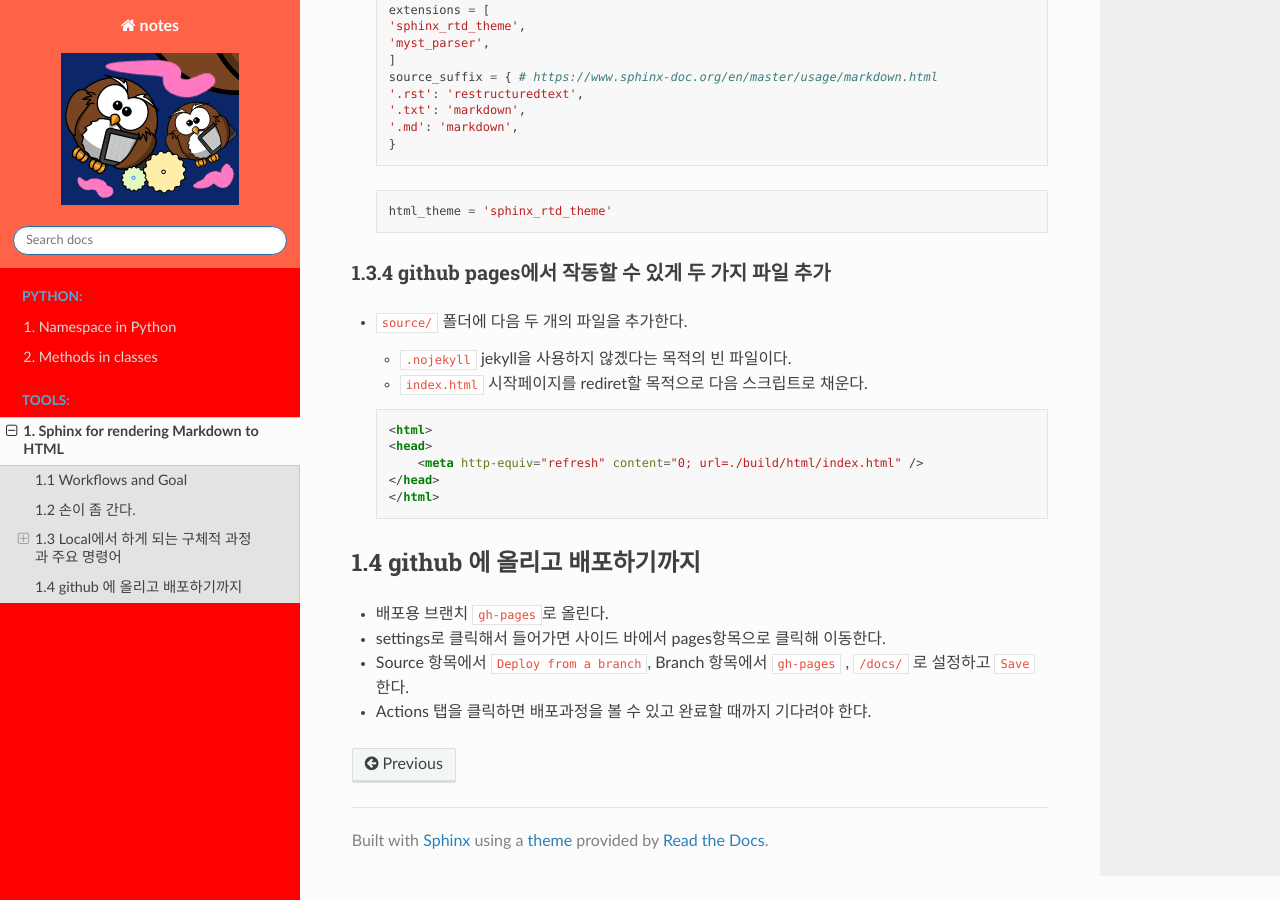
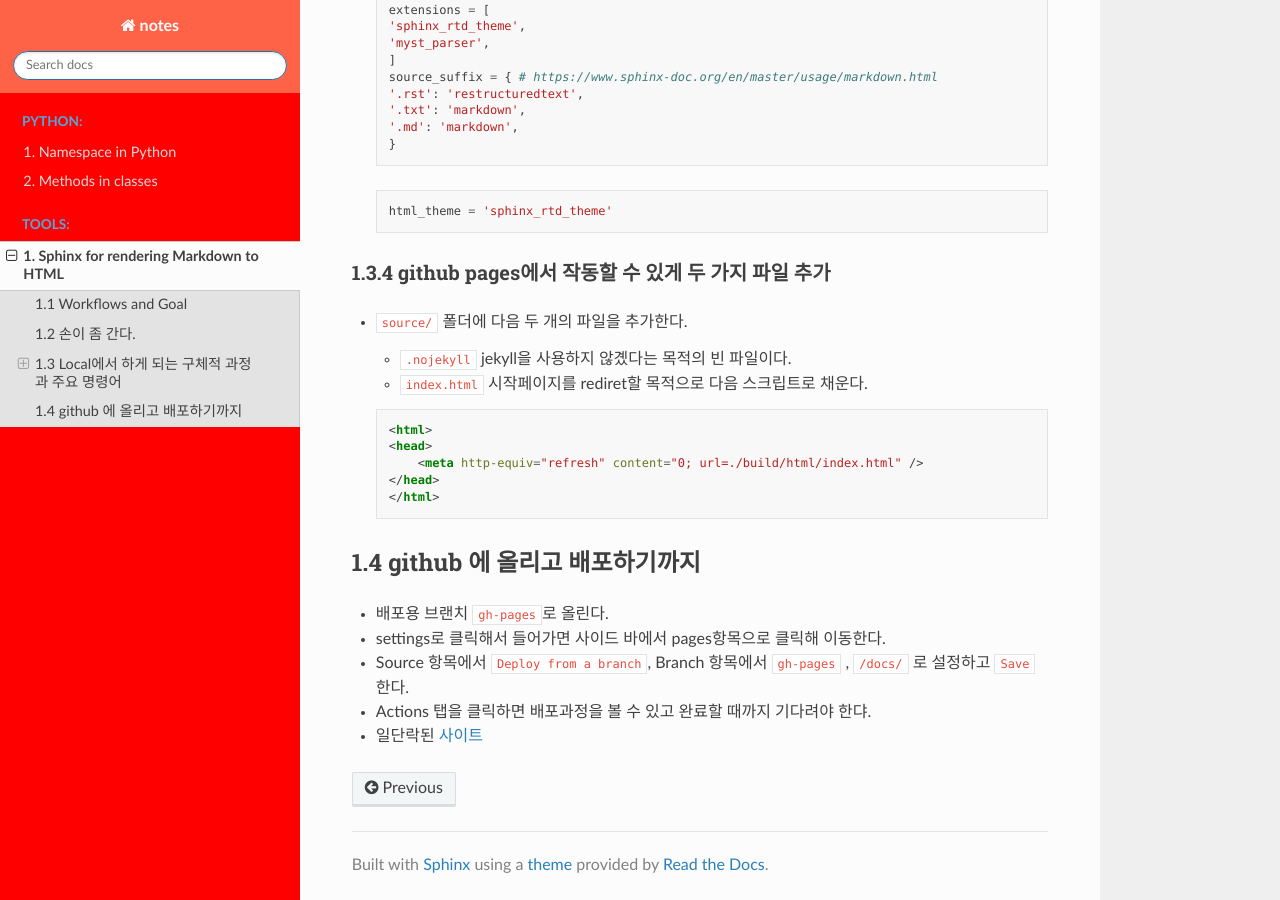
Before and after one commit to PhyCosmos/docs, a Sphinx documentation site: the page built from docs/source/sphinx/setups.md, in a window 1280 px wide and 900 px high, scrolled down 1884 px. Built offline with Sphinx 7.4.7 and the Read the Docs theme 2.0.0, drawn with Linux system fonts in a browser that asks for light colours.

Commit message:
logo issues

```diff
--- a/docs/source/conf.py
+++ b/docs/source/conf.py
@@ -73,7 +73,7 @@ html_theme = 'sphinx_rtd_theme'
 html_static_path = ['_static']
 
 # customization
-html_logo = '_static/mylogo.png'
+# html_logo = '_static/mylogo.png'
 html_theme_options = {
     'style_nav_header_background': 'tomato',
 
--- a/docs/source/sphinx/setups.md
+++ b/docs/source/sphinx/setups.md
@@ -95,3 +95,4 @@ The project name will occur in several places in the built documentation.
 - settings로 클릭해서 들어가면 사이드 바에서 pages항목으로 클릭해 이동한다.
 - Source 항목에서 `Deploy from a branch`, Branch 항목에서 `gh-pages` , `/docs/` 로 설정하고 `Save`한다.
 - Actions 탭을 클릭하면 배포과정을 볼 수 있고 완료할 때까지 기다려야 한댜.
+- 일단락된 [사이트](https://phycosmos.github.io/docs/build/html/index.html)
```
